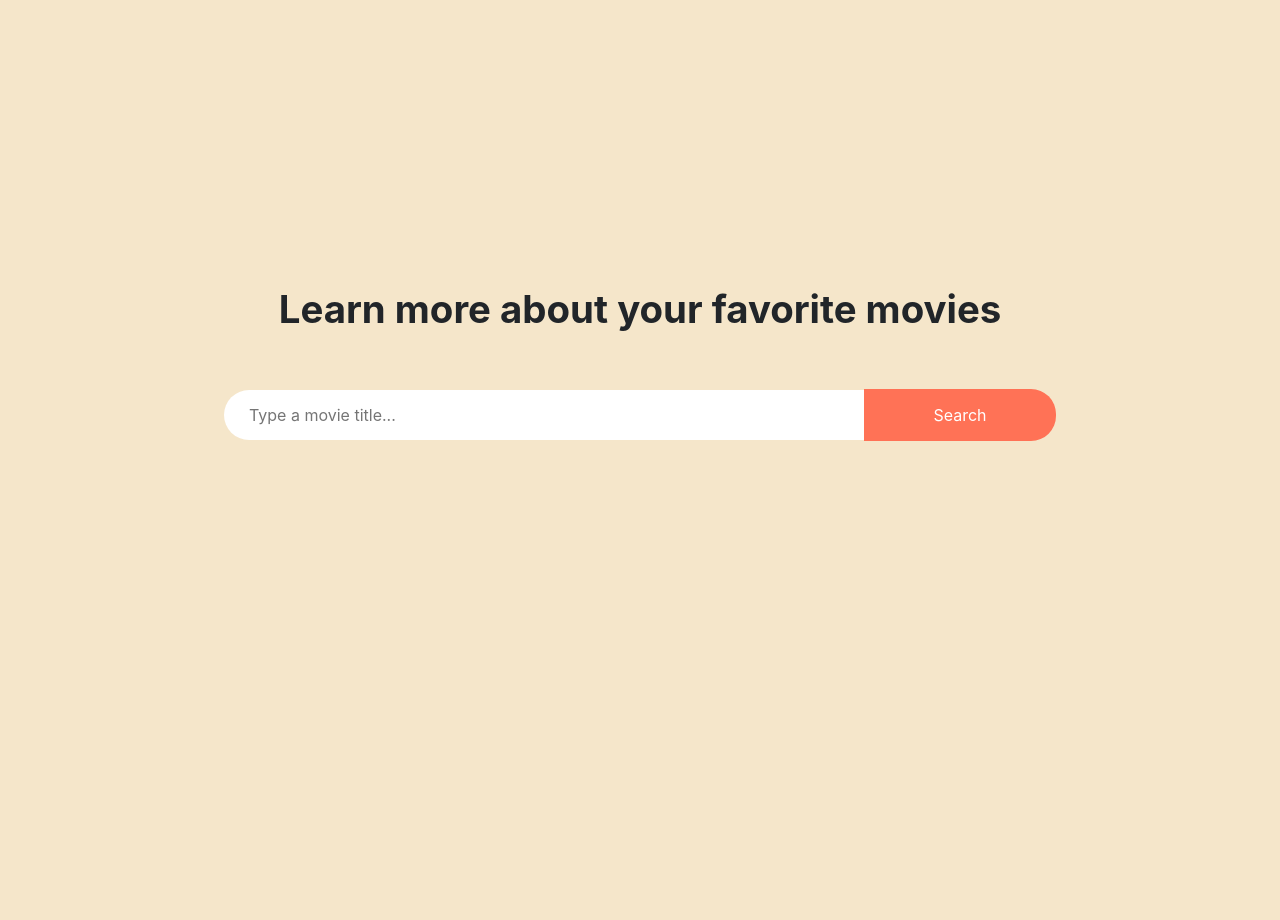
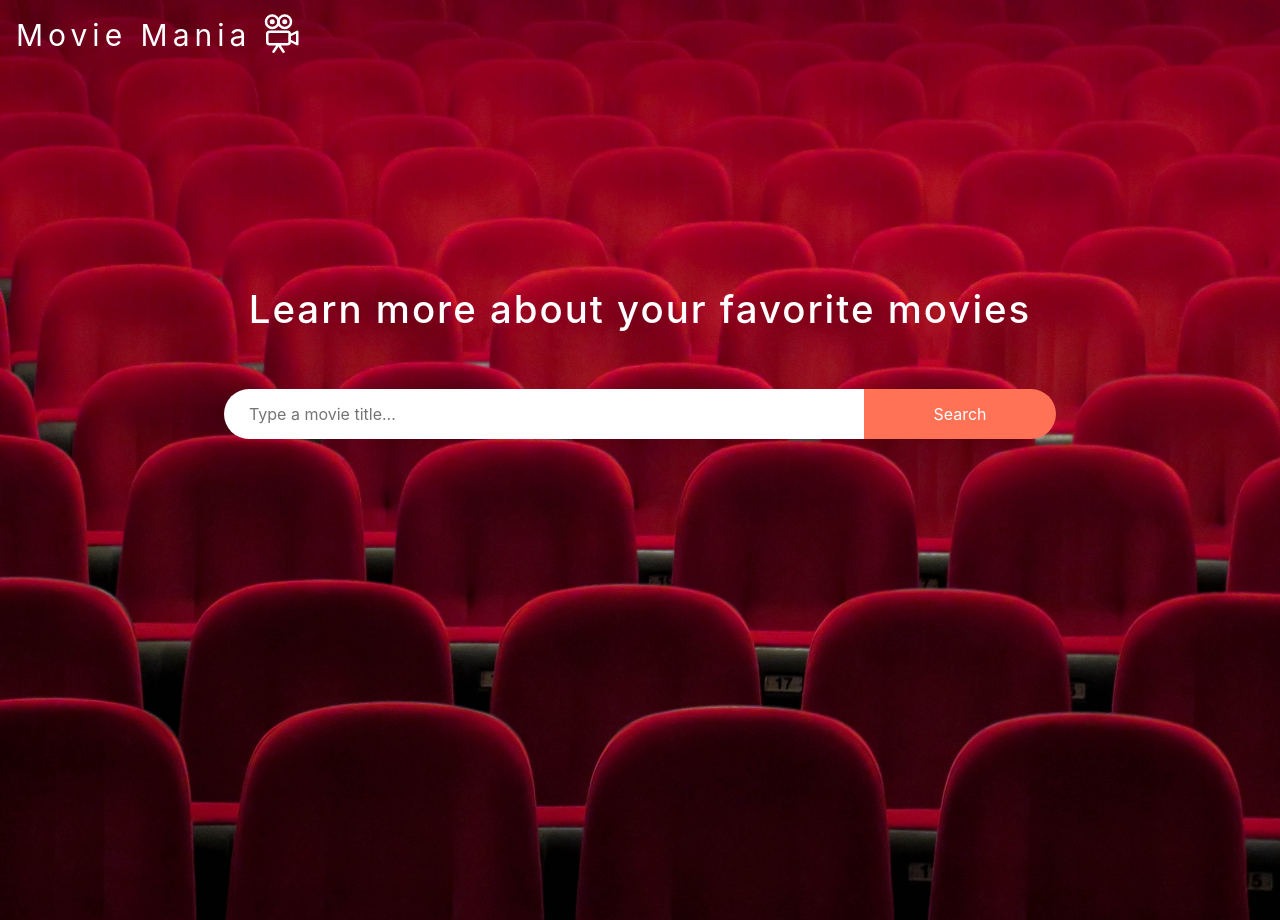
Before and after one commit to satyasuravaram/movie-mania-web-app, a React (Create React App) app: page / in a window 1280 px wide. Before the commit the page ends 800 px from the top, so only its background shows below. Built offline with nearby package versions, Linux system fonts and the light colour scheme; no server answers.

Commit message:
Add more styling

```diff
--- a/src/App.js
+++ b/src/App.js
@@ -3,12 +3,14 @@ import React, {useState, useEffect} from 'react'
 import { BrowserRouter as Router, Route, Switch } from 'react-router-dom'
 import { Landing } from './pages/Landing'
 import { SearchResults } from './pages/SearchResults'
+import { NavBar } from './components/NavBar/NavBar'
 import './App.css'
 import axios from 'axios'
 
 const App = () => {
   return (
     <Router>
+      <NavBar />
       <div className="App">
         <Switch>
           <Route path="/search" component={SearchResults} />
--- a/src/components/MovieInfo.js
+++ b/src/components/MovieInfo/MovieInfo.js
@@ -1,6 +1,7 @@
 import React, {useState, useEffect} from 'react'
 import axios from 'axios'
-import {Modal, Button} from 'react-bootstrap'
+import Modal from 'react-bootstrap/Modal'
+import Button from 'react-bootstrap/Button'
 import './MovieInfo.css'
 
 const REACT_APP_ENDPOINT = process.env.REACT_APP_ENDPOINT
--- /dev/null
+++ b/src/components/NavBar/NavBar.css
@@ -0,0 +1,13 @@
+.landing-navbar {
+    background-color: transparent !important;
+}
+
+.navbar-brand {
+    font-size: 30px;
+    letter-spacing: 5px;
+}
+
+.navbar-logo {
+    margin-left: 10px;
+    filter: invert(100%) sepia(100%) saturate(0%) hue-rotate(149deg) brightness(104%) contrast(103%);
+}
--- /dev/null
+++ b/src/components/NavBar/NavBar.js
@@ -0,0 +1,21 @@
+import React from 'react'
+import Navbar from 'react-bootstrap/Navbar'
+import './NavBar.css'
+import logo from '../../images/film.svg'
+
+export const NavBar = () => {
+    return (
+        <Navbar className="landing-navbar" variant="dark">
+            <Navbar.Brand className="navbar-brand" href="/">
+            Movie Mania
+            <img
+                src={logo}
+                width="40"
+                height="40"
+                className="d-inline-block align-top navbar-logo"
+                alt="logo"
+            />
+            </Navbar.Brand>
+        </Navbar>
+    )
+}
--- a/src/components/SearchBar.css
+++ b/src/components/SearchBar/SearchBar.css
@@ -20,7 +20,7 @@
     padding: 0;
     margin: 0;
     border: none;
-    height: 52px;
+    height: 50px;
     width: 15%;
     border-top-right-radius: 25px;
     border-bottom-right-radius: 25px;
--- a/src/index.css
+++ b/src/index.css
@@ -1,5 +1,8 @@
 body {
-  background-color: #f5e6ca;
+  /* background-color: #f5e6ca; */
+  background-image: url('./images/landing_background.jpg');
+  height: 115vh;
+  background-size: cover;
   margin: 0;
   padding: 0;
   font-family: -apple-system, BlinkMacSystemFont, 'Segoe UI', 'Roboto', 'Oxygen',
--- a/src/pages/Landing.css
+++ b/src/pages/Landing.css
@@ -11,6 +11,8 @@
 }
 
 .landing-header {
+    color: white;
     font-size: 2.4rem;
-    font-weight: bold;
+    font-weight: 500;
+    letter-spacing: 2px;
 }
--- a/src/pages/Landing.js
+++ b/src/pages/Landing.js
@@ -1,5 +1,5 @@
 import React from 'react'
-import { SearchBar } from '../components/SearchBar'
+import { SearchBar } from '../components/SearchBar/SearchBar'
 import './Landing.css'
 
 export const Landing = () => {
--- a/src/pages/SearchResults.css
+++ b/src/pages/SearchResults.css
@@ -9,6 +9,7 @@
     box-shadow: 0 1px 2px 1px rgb(194, 194, 194);
     padding: 1rem;
     text-align: left;
+    letter-spacing: .5px;
 }
 
 .movieTitle-card:hover {
@@ -25,8 +26,15 @@
 }
 
 .results-info {
+    color: white;
+    font-weight: bold;
     display: flex;
     justify-content: space-between;
     margin: .8rem 10%;
     text-align: left;
 }
+
+.noresults-div {
+    color: white;
+    font-size: 30px;
+}
--- a/src/pages/SearchResults.js
+++ b/src/pages/SearchResults.js
@@ -1,14 +1,12 @@
 import React, {useState, useEffect} from 'react'
 import { useLocation, useHistory } from 'react-router-dom'
-import { Modal } from 'react-bootstrap'
-import { MovieInfo } from '../components/MovieInfo'
-import { SearchBar } from '../components/SearchBar'
+import { MovieInfo } from '../components/MovieInfo/MovieInfo'
+import { SearchBar } from '../components/SearchBar/SearchBar'
 import axios from 'axios'
 import './SearchResults.css'
 
 const REACT_APP_ENDPOINT = process.env.REACT_APP_ENDPOINT
 
-console.log(process.env)
 export const SearchResults = () => {
     let history = useHistory()
     const { search } = useLocation()
@@ -47,7 +45,7 @@ export const SearchResults = () => {
     }, [query, page, displayLimit])
 
     return (
-        <div>
+        <div className="searchresults-container">
             <div className="results-searchbar">
                 <SearchBar defaultValue={query}/>
             </div>
@@ -82,7 +80,7 @@ export const SearchResults = () => {
                     <div className="movieTitle">{movie.Title} ({movie.Year})</div>
                 </div>
             )) :
-            <div>
+            <div className="noresults-div">
                 No movie results found for title: "{query}"
             </div>
             }
```
Also changed, not shown: src/components/MovieInfo/MovieInfo.css (renamed from src/components/MovieInfo.css), src/components/SearchBar/SearchBar.js (renamed from src/components/SearchBar.js), src/images/film.svg (added), src/images/landing_background.jpg (added).
